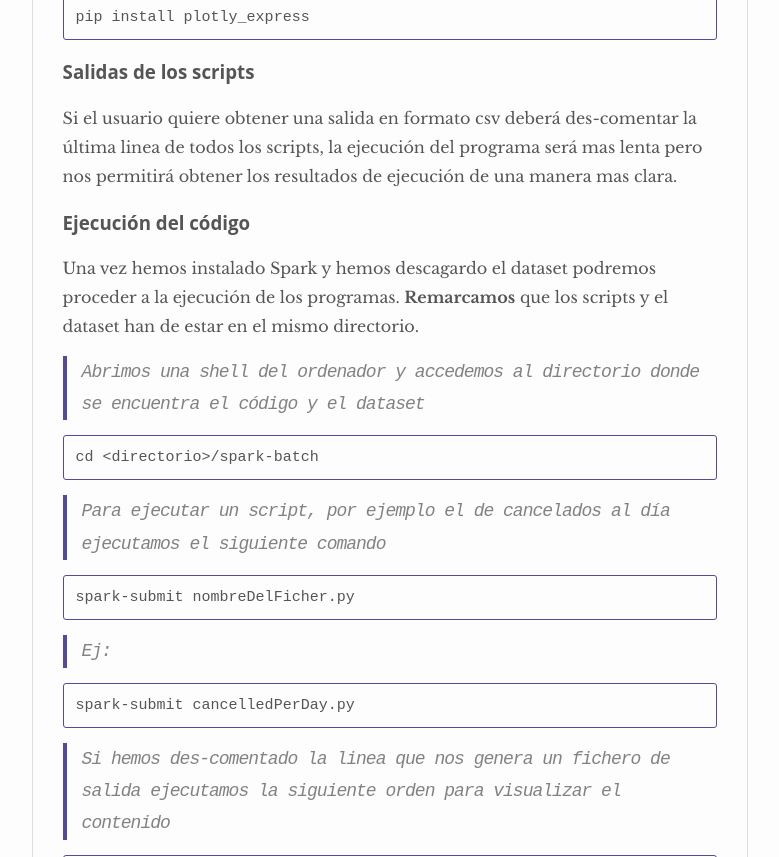
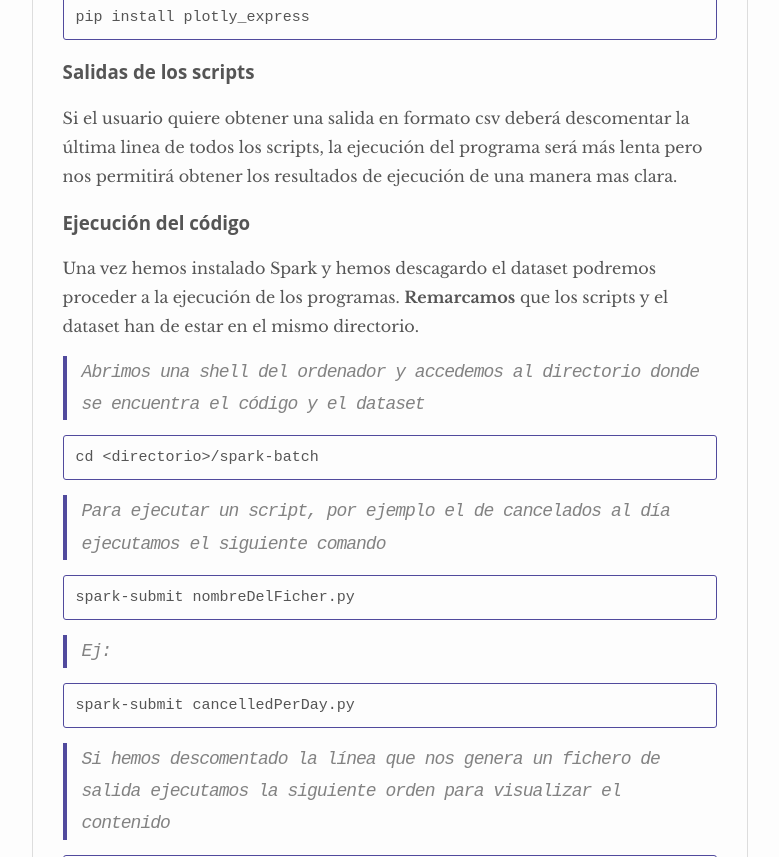
Before and after one commit to ivanfermena/Airline-Delay-Cancellation-Big-Data, a Jekyll site: the page built from _pages/setup.md, in a window 1280 px wide and 1400 px high, scrolled down 2055 px. Shown: the part 207-1064 px from the top of the window, without its empty margins (250-1029 px from the left). Built offline with Jekyll 4.4.1, drawn with Linux system fonts in a browser that asks for light colours; some of the changed text lies outside the part shown.

Commit message:
Update setup.md

```diff
--- a/_pages/setup.md
+++ b/_pages/setup.md
@@ -65,7 +65,7 @@ Para la ejecución de esta parte del código serán necesarios los siguientes el
 	pip install plotly_express
 
 ### Salidas de los scripts
-Si el usuario quiere obtener una salida en formato csv deberá des-comentar la última linea de todos los scripts, la ejecución del programa será mas lenta pero nos permitirá obtener los resultados de ejecución de una manera mas clara.
+Si el usuario quiere obtener una salida en formato csv deberá descomentar la última linea de todos los scripts, la ejecución del programa será más lenta pero nos permitirá obtener los resultados de ejecución de una manera mas clara.
 
 ### Ejecución del código
 Una vez hemos instalado Spark y hemos descagardo el dataset podremos proceder a la ejecución de los programas.  **Remarcamos** que los scripts y el dataset han de estar en el mismo directorio.
@@ -82,7 +82,7 @@ Una vez hemos instalado Spark y hemos descagardo el dataset podremos proceder a
 
 	spark-submit cancelledPerDay.py
 
->Si hemos des-comentado la linea que nos genera un fichero de salida ejecutamos la siguiente orden para visualizar el contenido
+>Si hemos descomentado la línea que nos genera un fichero de salida ejecutamos la siguiente orden para visualizar el contenido
 
 	cat /<nombreDelFicheroEjecutadoSinExtension>/*.csv
 
```
Also changed, not shown: other parts of _pages/setup.md (+7 -7 lines).
